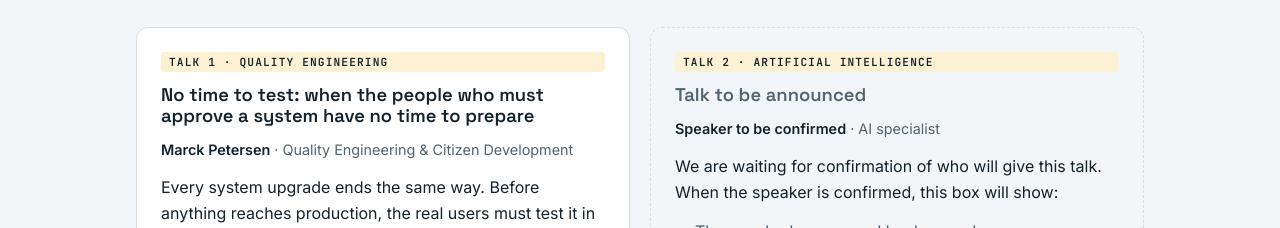
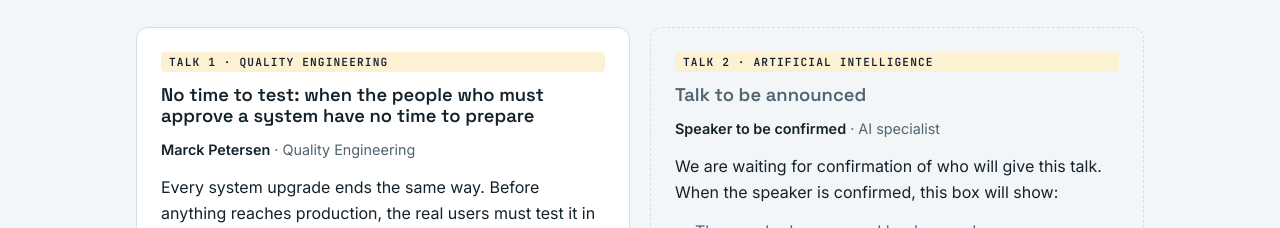
Before and after one commit to MarckPetersen/Event-Scientific-Friday-Bar-ai-quality-engineering, a plain HTML site: page index.html in a window 1280 px wide. Shown: the part 1620-1848 px from the top of the page. Drawn offline with Linux system fonts and the light colour scheme.

Commit message:
Shorten talk 1 speaker role to Quality Engineering
Co-Authored-By: Claude Opus 5.5 <noreply@anthropic.com>
Claude-Session: https://claude.ai/code/session_01NZ5mWY5KFYmy8y3MBmsQ9m

```diff
--- a/index.html
+++ b/index.html
@@ -273,7 +273,7 @@ footer .wrap{display:flex;flex-wrap:wrap;justify-content:space-between;gap:16px}
       <article class="talk" id="talk-1">
         <span class="tag">Talk 1 · Quality Engineering</span>
         <h3>No time to test: when the people who must approve a system have no time to prepare</h3>
-        <p class="who"><b>Marck Petersen</b> · Quality Engineering &amp; Citizen Development</p>
+        <p class="who"><b>Marck Petersen</b> · Quality Engineering</p>
         <p class="summary">Every system upgrade ends the same way. Before anything reaches production, the real users must test it in User Acceptance Testing (UAT) and approve it. But the key users who own that approval rarely have time to prepare test cases and scenarios. Development runs late, the go-live date stays fixed, and the time for test preparation disappears. UAT gets squeezed, delayed or reduced to a quick click-through, and approval is given on trust. In this talk we look at that last step of the V-model, why the problem keeps coming back, and what it costs when it is not solved. To make the problem concrete, we use a small Airport Stand Allocation Simulator that stands in for a real system going through change.</p>
         <button class="copy" type="button" data-copy="talk-1">Copy summary</button>
       </article>
```
